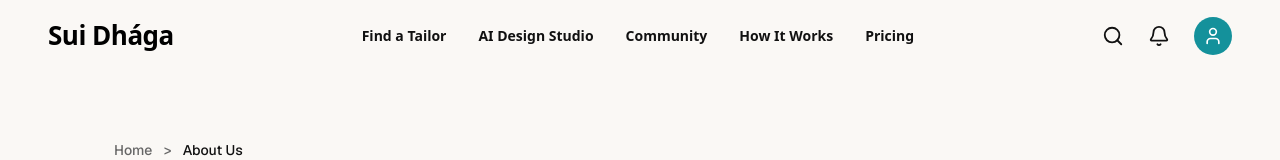
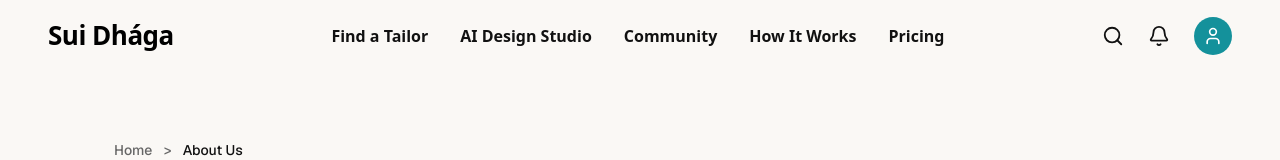
Before and after one commit to AdeelTahir-SE/Sui-Dhaga-website, a Next.js app: page /about in a window 1280 px wide. Shown: the top 160 px of the page. Built offline with nearby package versions, Linux system fonts and the light colour scheme.

Commit message:
footer and header changes

```diff
--- a/src/components/common/site-shell.tsx
+++ b/src/components/common/site-shell.tsx
@@ -1,5 +1,6 @@
 "use client"
 
+import { useEffect, useState } from "react";
 import Link from "next/link";
 import { navItems } from "./data";
 import { AnimeNavBar, AnimeMascot } from "@/components/ui/anime-navbar";
@@ -16,9 +17,36 @@
 
 export function PublicNav() {
   const pathname = usePathname();
+  const [hidden, setHidden] = useState(false);
+  const [scrolled, setScrolled] = useState(false);
+
+  useEffect(() => {
+    let lastScrollY = window.scrollY;
+
+    const handleScroll = () => {
+      const currentScrollY = window.scrollY;
+
+      if (currentScrollY < 24) {
+        setHidden(false);
+        setScrolled(false);
+      } else if (currentScrollY > lastScrollY + 8) {
+        setHidden(true);
+        setScrolled(true);
+      } else if (currentScrollY < lastScrollY - 8) {
+        setHidden(false);
+        setScrolled(true);
+      }
+
+      lastScrollY = currentScrollY;
+    };
+
+    window.addEventListener("scroll", handleScroll, { passive: true });
+
+    return () => window.removeEventListener("scroll", handleScroll);
+  }, []);
 
   return (
-    <header className="site-nav" style={{
+    <header className={`site-nav ${scrolled ? "site-nav-scrolled" : ""}`} style={{
       position: 'fixed',
       top: 0,
       left: 0,
@@ -28,13 +56,19 @@
       alignItems: 'center',
       justifyContent: 'space-between',
       padding: '16px 48px',
-      backgroundColor: '#FAF8F5',
-      boxSizing: 'border-box'
+      backgroundColor: scrolled ? 'rgba(250, 248, 245, 0.62)' : '#FAF8F5',
+      boxSizing: 'border-box',
+      border: 'none',
+      borderRadius: 0,
+      backdropFilter: scrolled ? 'blur(18px) saturate(1.2)' : 'none',
+      transform: hidden ? 'translateY(-110%)' : 'translateY(0)',
+      transition: 'transform 280ms ease, background-color 240ms ease, color 240ms ease',
+      boxShadow: 'none'
     }}>
       <Link href="/" style={{
         fontSize: '26px',
         fontWeight: 900,
-        color: '#000',
+        color: scrolled ? '#078b87' : '#000',
         textDecoration: 'none',
         letterSpacing: '-0.5px',
         fontFamily: 'system-ui, -apple-system, sans-serif'
@@ -48,9 +82,9 @@
             key={item.name}
             href={item.url}
             style={{
-              fontSize: '14px',
+              fontSize: '16px',
               fontWeight: 600,
-              color: '#111',
+              color: scrolled ? '#078b87' : '#111',
               textDecoration: 'none',
               fontFamily: 'system-ui, -apple-system, sans-serif'
             }}
@@ -61,10 +95,10 @@
       </nav>
 
       <div className="hidden md:flex" style={{ alignItems: 'center', gap: '24px' }}>
-        <button aria-label="Search" style={{ background: 'none', border: 'none', cursor: 'pointer', color: '#111', padding: 0, display: 'flex' }}>
+        <button aria-label="Search" style={{ background: 'none', border: 'none', cursor: 'pointer', color: scrolled ? '#078b87' : '#111', padding: 0, display: 'flex' }}>
           <Search size={22} strokeWidth={2} />
         </button>
-        <button aria-label="Alerts" style={{ background: 'none', border: 'none', cursor: 'pointer', color: '#111', padding: 0, display: 'flex' }}>
+        <button aria-label="Alerts" style={{ background: 'none', border: 'none', cursor: 'pointer', color: scrolled ? '#078b87' : '#111', padding: 0, display: 'flex' }}>
           <Bell size={22} strokeWidth={2} />
         </button>
         <Link href="/auth/login" aria-label="Profile" style={{
@@ -84,7 +118,7 @@
         </Link>
       </div>
 
-      <button className="md:hidden flex" aria-label="Menu" style={{ background: 'none', border: 'none', cursor: 'pointer', color: '#111', padding: 0, alignItems: 'center' }}>
+      <button className="md:hidden flex" aria-label="Menu" style={{ background: 'none', border: 'none', cursor: 'pointer', color: scrolled ? '#078b87' : '#111', padding: 0, alignItems: 'center' }}>
         <Menu size={28} strokeWidth={2} />
       </button>
     </header>
@@ -184,20 +218,20 @@
         <div style={{ flex: '1 1 200px' }}>
           <h4 style={{ fontSize: '18px', fontWeight: 600, marginBottom: '20px', color: '#F8FAFC' }}>Download App</h4>
           <div style={{ display: 'flex', flexDirection: 'column', gap: '12px' }}>
-            <button className="footer-app-btn" style={{ backgroundColor: '#000', color: '#fff', border: '1px solid #334155', borderRadius: '8px', padding: '10px 16px', display: 'flex', alignItems: 'center', gap: '12px', cursor: 'pointer', textAlign: 'left' }}>
+            <a href="https://play.google.com/store" target="_blank" rel="noreferrer" className="footer-app-btn" style={{ backgroundColor: '#000', color: '#fff', border: '1px solid #334155', borderRadius: '8px', padding: '10px 16px', display: 'flex', alignItems: 'center', gap: '12px', cursor: 'pointer', textAlign: 'left', textDecoration: 'none' }}>
               <img src="/icons/footer/google-play.png" alt="Google Play" style={{ width: '26px', height: '26px', objectFit: 'contain' }} />
               <div>
                 <div style={{ fontSize: '11px', color: '#94A3B8', lineHeight: 1 }}>GET IT ON</div>
                 <div style={{ fontSize: '15px', fontWeight: 600, lineHeight: 1, marginTop: '4px' }}>Google Play</div>
               </div>
-            </button>
-            <button className="footer-app-btn" style={{ backgroundColor: '#000', color: '#fff', border: '1px solid #334155', borderRadius: '8px', padding: '10px 16px', display: 'flex', alignItems: 'center', gap: '12px', cursor: 'pointer', textAlign: 'left' }}>
+            </a>
+            <a href="https://www.apple.com/app-store/" target="_blank" rel="noreferrer" className="footer-app-btn" style={{ backgroundColor: '#000', color: '#fff', border: '1px solid #334155', borderRadius: '8px', padding: '10px 16px', display: 'flex', alignItems: 'center', gap: '12px', cursor: 'pointer', textAlign: 'left', textDecoration: 'none' }}>
               <svg width="26" height="26" viewBox="0 0 24 24" fill="currentColor"><path d="M18.71,19.5C17.88,20.74 17,21.95 15.66,21.97C14.32,22 13.89,21.18 12.37,21.18C10.84,21.18 10.37,21.95 9.1,22C7.79,22.05 6.8,20.68 5.96,19.47C4.25,17 2.94,12.45 4.7,9.39C5.57,7.87 7.13,6.91 8.82,6.88C10.1,6.86 11.32,7.75 12.11,7.75C12.89,7.75 14.37,6.68 15.92,6.84C16.57,6.87 18.39,7.1 19.56,8.82C19.47,8.88 17.39,10.1 17.41,12.63C17.44,15.65 20.06,16.66 20.09,16.69C20.06,16.76 19.6,18.23 18.71,19.5M12,6.11C13.11,6.11 14.39,5.2 15.11,4.07C15.75,3.15 16.25,1.84 16.14,0.5C14.93,0.55 13.56,1.31 12.8,2.23C12.16,3 11.59,4.32 11.73,5.64C13.06,5.75 14.41,4.96 15.17,4C14.5,4.96 13.25,5.75 12,5.64V6.11Z" /></svg>
               <div>
                 <div style={{ fontSize: '11px', color: '#94A3B8', lineHeight: 1 }}>Download on the</div>
                 <div style={{ fontSize: '15px', fontWeight: 600, lineHeight: 1, marginTop: '4px' }}>App Store</div>
               </div>
-            </button>
+            </a>
           </div>
         </div>
 
@@ -212,12 +246,27 @@
 }
 
 function FooterColumn({ title, links }: { title: string; links: string[] }) {
+  const footerHref: Record<string, string> = {
+    "Find a Tailor": "/tailors",
+    "AI Design Studio": "/design-studio",
+    "How It Works": "/faqs",
+    Pricing: "/checkout",
+    "About Us": "/about",
+    "Contact Us": "/contact",
+    Blog: "/blog",
+    Careers: "/become-a-tailor",
+    FAQs: "/faqs",
+    "Privacy Policy": "/privacy-policy",
+    "Terms & Conditions": "/terms-and-conditions",
+    "Refund Policy": "/refund-policy",
+  };
+
   return (
     <div style={{ flex: '1 1 140px' }}>
       <h4 style={{ fontSize: '18px', fontWeight: 600, marginBottom: '20px', color: '#F8FAFC' }}>{title}</h4>
       <div style={{ display: 'flex', flexDirection: 'column', gap: '12px' }}>
         {links.map((link) => (
-          <Link key={link} href="#" className="footer-link">{link}</Link>
+          <Link key={link} href={footerHref[link] ?? "/"} className="footer-link">{link}</Link>
         ))}
       </div>
     </div>
```
